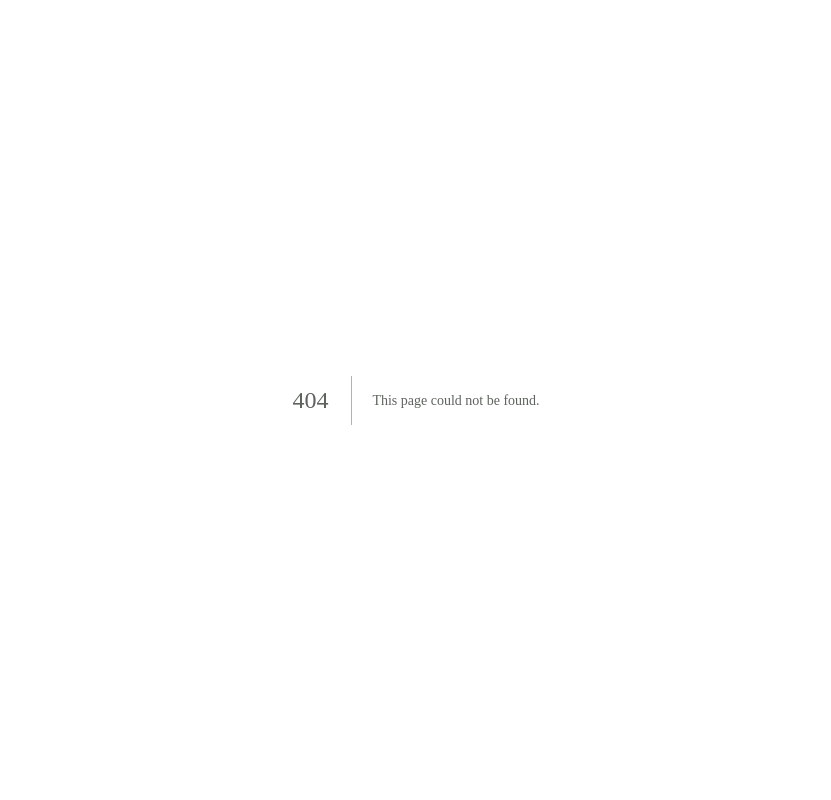
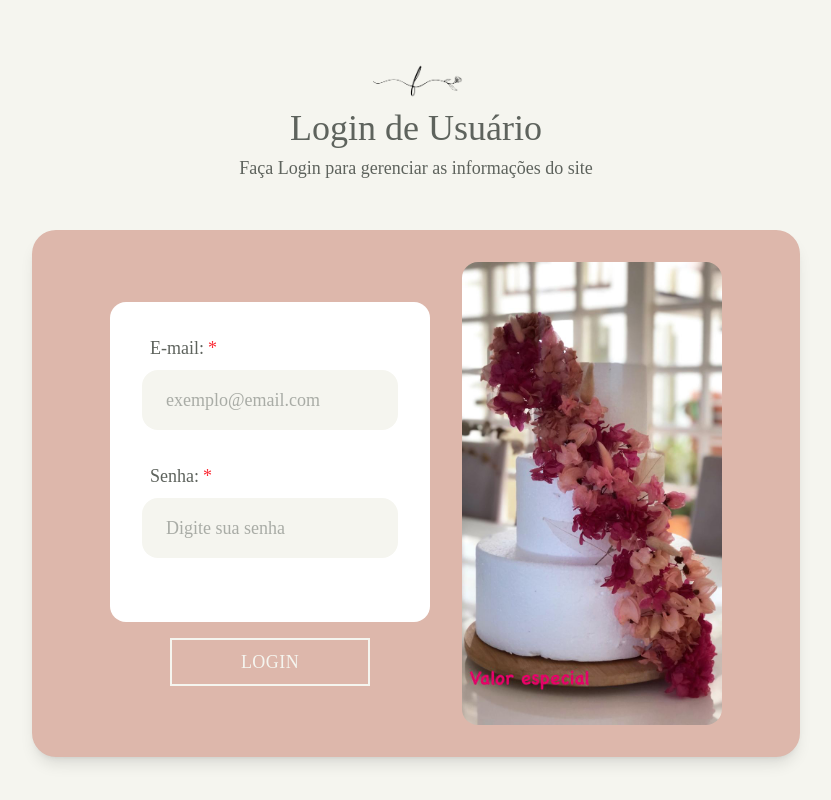
Before and after one commit to Miltchola/florir-website-front, a Next.js app: page /login in a window 1280 px wide. Before the commit this address had no page. Shown: the whole page, without its empty margins (224-1055 px from the left). Built offline with nearby package versions, Linux system fonts and the light colour scheme; a web font is replaced by a local one.

Commit message:
Feat: Add Login Page

```diff
--- a/app/globals.css
+++ b/app/globals.css
@@ -3,6 +3,7 @@
 :root {
   --background-primary: #F5F5EF;
   --background-secondary: #F8E8E3;
+  --background-terciary: #DDB7AB;
   --font-primary: #5E635D;
   --font-secondary: #F5F5EF;
 
--- /dev/null
+++ b/app/login/components/TextField.tsx
@@ -0,0 +1,35 @@
+import Image from "next/image";
+import { ReactNode } from "react";
+import { Button } from "@/app/sharedComponents/ui/Button";
+
+interface TextFieldProps {
+  title: string;
+  required?: boolean;
+  placeholder?: string;
+  type?: string;
+  value?: string;
+  onChange?: (e: React.ChangeEvent<HTMLInputElement>) => void;
+  children?: ReactNode;
+}
+
+export function TextField({ children, onChange, title, type, value, required, placeholder }: TextFieldProps) {
+  return (
+    <div className="flex flex-col w-full mb-6">
+      <label className="text-font-primary text-lg font-normal mb-2 ml-2">
+        {title}
+        {required && <span className="text-red-500 ml-1">*</span>}
+      </label>
+      <input
+        type={type || "text"}
+        value={value}
+        onChange={onChange}
+        required={required}
+        placeholder={placeholder || title}
+        className="text-font-primary font-normal text-lg rounded-2xl px-6 py-4 mb-2 outline-none border-none focus:ring-2 focus:ring-font-primary transition w-full"
+        style={{ backgroundColor: "var(--background-primary)" }}
+        autoComplete="off"
+      />
+      {children}
+    </div>
+  );
+}
--- /dev/null
+++ b/app/login/page.tsx
@@ -0,0 +1,78 @@
+"use client";
+import React, { useState } from 'react';
+import { TextField } from './components/TextField';
+import { SectionTitle } from '../sharedComponents/ui/SectionTitle';
+import { Button } from '../sharedComponents/ui/Button';
+import Image from 'next/image';
+
+export default function LoginPage() {
+    const [email, setEmail] = useState("");
+    const [senha, setSenha] = useState("");
+    const [loading, setLoading] = useState(false);
+
+    async function handleLogin(e: React.FormEvent) {
+        e.preventDefault();
+        setLoading(true);
+        try {
+            const res = await fetch("http://localhost:8000/users/login", {
+                method: "POST",
+                headers: { "Content-Type": "application/json" },
+                body: JSON.stringify({ email, password: senha })
+            });
+            if (res.ok) {
+                alert("Login realizado com sucesso!");
+            } else {
+                alert("E-mail ou senha inválidos.");
+            }
+        } catch (err) {
+            alert("Erro ao conectar ao servidor.");
+        } finally {
+            setLoading(false);
+        }
+    }
+
+    return (
+        <div className="flex flex-col items-center justify-center min-h-screen bg-background-primary">
+            <SectionTitle
+                title="Login de Usuário"
+                text="Faça Login para gerenciar as informações do site"
+            />
+            <div className="flex flex-row bg-[#DDB7AB] rounded-3xl p-8 gap-8 mt-8 shadow-lg max-w-3xl w-full justify-center items-center">
+                {/* Formulário */}
+                <form onSubmit={handleLogin} className="flex flex-col">
+                    <div className="bg-white rounded-2xl p-8 gap-4 w-[320px] min-w-[280px] max-w-[350px]">
+                        <TextField
+                            title="E-mail:"
+                            type="email"
+                            required
+                            value={email}
+                            onChange={e => setEmail(e.target.value)}
+                            placeholder="exemplo@email.com"
+                        />
+                        <TextField
+                            title="Senha:"
+                            type="password"
+                            required
+                            value={senha}
+                            onChange={e => setSenha(e.target.value)}
+                            placeholder="Digite sua senha"
+                        />
+                    </div>
+                    <div className="flex justify-center mt-4">
+                        <Button text={loading ? "Entrando..." : "Login"} buttonColor="light" />
+                    </div>
+                </form>
+                {/* Imagem */}
+                <div className="hidden md:block">
+                    <Image
+                        src="/images/Bolo Florido.jpeg"
+                        alt="Login Visual"
+                        width={260}
+                        height={260}
+                        className="rounded-2xl object-cover"
+                    />
+                </div>
+            </div>
+        </div>
+    );
+}
--- a/app/sectionPages/home/page.tsx
+++ b/app/sectionPages/home/page.tsx
@@ -1,19 +1,34 @@
 "use client";
-import { Button } from "@/app/sharedComponents/ui/Button";
 import { Line } from "@/app/sharedComponents/ui/Line";
 import { SectionDivision } from "@/app/sharedComponents/ui/SectionDivision";
-import { SectionTitle } from "@/app/sharedComponents/ui/SectionTitle";
 import { AboutSection } from "@/app/sharedComponents/layout/AboutSection";
-import { ProdutoCard } from "@/app/sharedComponents/produto/ProdutoCard";
 import { ProdutoGrid } from "@/app/sharedComponents/produto/ProdutoGrid";
+import { Button } from "@/app/sharedComponents/ui/Button";
+import { Header } from "@/app/sharedComponents/layout/Header";
 
 import { HeroSection } from "./components/HeroSection";
 import { Carousel } from "./components/Carousel";
 import { QuestionHandler } from "@/app/sharedComponents/question/QuestionHandler";
 
 export default function Home() {
+    const navLinks = [
+        { label: 'SOBRE MIM', href: '/sobre' },
+        { label: 'PRODUTOS', href: '/produtos' },
+        { label: 'ARRANJOS DESIDRATADOS', href: '/arranjos' },
+        { label: 'CONTATO', href: '/contato' },
+    ];
     return (
         <div className="flex flex-col items-center justify-center min-h-screen bg-background-primary">
+
+
+            <Header navLinks={navLinks} />
+
+            <Button
+                text="Login"
+                buttonColor="dark"
+                onClick={() => window.location.href = '/login'}
+            />
+
             <HeroSection
                 logo="/icons/Mini Logo Florir.png"
                 title="Flores lindas para qualquer ocasião"
@@ -31,10 +46,8 @@ export default function Home() {
             />
             <Line/>
 
-
-            {/* Section Title
+            {/*
             <SectionTitle
-                image="/icons/Mini Logo Florir.png"
                 title="Catálogo Florir"
                 text="Todos os arranjos são criados com flores
                     naturais desidratadas manualmente,
--- a/app/sharedComponents/layout/AboutSection.tsx
+++ b/app/sharedComponents/layout/AboutSection.tsx
@@ -31,7 +31,7 @@ export function AboutSection ({
       transition={{ duration: 0.8, ease: 'easeOut' }}
       viewport={{ once: true }}
       className="flex flex-col lg:flex-row items-center justify-center w-full px-8 py-12 gap-8 my-4"
-      style={{ backgroundColor: "#DDB7AB" }}
+      style={{ backgroundColor: "var(--background-terciary)" }}
     >
       <div className="flex flex-row gap-8 flex-1 justify-center items-center">
         <Image
--- a/app/sharedComponents/layout/Header.tsx
+++ b/app/sharedComponents/layout/Header.tsx
@@ -0,0 +1,100 @@
+import { ReactNode, useState } from 'react';
+import Image from 'next/image';
+
+interface HeaderProps {
+  navLinks: { label: string; href: string; onClick?: () => void }[];
+  backgroundColor?: string;
+  height?: string;
+  children?: ReactNode;
+}
+
+export function Header({
+  navLinks,
+  backgroundColor = "#F8E8E3",
+  height = "95px",
+  children,
+}: HeaderProps) {
+  const [menuOpen, setMenuOpen] = useState(false);
+
+  return (
+    <header
+      className="w-full flex items-center px-8"
+      style={{
+        backgroundColor,
+        height,
+        minHeight: height,
+        boxSizing: "border-box",
+      }}
+    >
+      {/* Logo centralizada em mobile, alinhada à esquerda em desktop */}
+      <div className="flex-1 flex justify-center lg:justify-start items-center">
+        <Image
+          src="/icons/Logo Florir.png"
+          alt="Logo Florir"
+          width={245}
+          height={145}
+          className="object-contain"
+          priority
+        />
+      </div>
+
+      {/* Navegação desktop centralizada entre logo e borda direita */}
+        <nav className="hidden lg:flex flex-1 justify-center items-center">
+            <ul className="flex flex-row items-center justify-between w-full gap-16">
+                {navLinks.map((link) => (
+                  <li key={link.label} className="flex-1 flex justify-center">
+                    <a
+                        href={link.href}
+                        onClick={link.onClick}
+                        className="text-lg font-light tracking-wide whitespace-nowrap"
+                        style={{ color: "#5E635D", cursor: "pointer" }}
+                    >
+                    {link.label}
+                    </a>
+                  </li>
+                ))}
+            </ul>
+        </nav>
+
+      {/* Espaço à direita para centralizar os textos entre logo e borda direita */}
+      <div className="hidden lg:flex items-center" style={{ flex: "0.65 1 0%" }}>
+        {children}
+      </div>
+
+      {/* Menu mobile */}
+      <div className="flex lg:hidden items-center">
+        <button
+          aria-label="Abrir menu"
+          onClick={() => setMenuOpen(!menuOpen)}
+          className="p-2 rounded focus:outline-none"
+        >
+          {/* Ícone de menu hambúrguer */}
+          <svg width="32" height="32" fill="#5E635D" viewBox="0 0 24 24">
+            <rect y="6" width="24" height="2" rx="1"/>
+            <rect y="11" width="24" height="2" rx="1"/>
+            <rect y="16" width="24" height="2" rx="1"/>
+          </svg>
+        </button>
+        {/* Dropdown menu */}
+        {menuOpen && (
+          <div className="absolute top-[95px] right-0 w-48 bg-[#F8E8E3] shadow-lg rounded-b z-50 flex flex-col py-4">
+            {navLinks.map((link) => (
+              <a
+                key={link.label}
+                href={link.href}
+                onClick={() => {
+                  setMenuOpen(false);
+                  link.onClick && link.onClick();
+                }}
+                className="text-lg font-light tracking-wide px-4 py-2"
+                style={{ color: "#5E635D", cursor: "pointer" }}
+              >
+                {link.label}
+              </a>
+            ))}
+          </div>
+        )}
+      </div>
+    </header>
+  );
+}
--- a/app/sharedComponents/ui/SectionTitle.tsx
+++ b/app/sharedComponents/ui/SectionTitle.tsx
@@ -1,21 +1,21 @@
 import { ReactNode } from 'react';
 import Image from 'next/image';
 
+
 interface SectionTitleProps {
-  image: string;
   title: string;
   text?: string | ReactNode;
   children?: ReactNode;
 }
 
-export function SectionTitle ({children, image, title, text}:SectionTitleProps){
+export function SectionTitle ({children, title, text}:SectionTitleProps){
     return (
         <div className='display flex flex-col items-center text-center px-12 py-4 lg:px-60 sm:px-20'>
             <Image
               className='h-12 w-auto md:w-auto md:h-12'
-              src={image}
+              src="/icons/Mini Logo Florir.png"
               alt="Logo Florir"
-              width={100} // defina width
+              width={100}
               height={100}
             />
             <div>
```
Also changed, not shown: app/privatePages/AdminPage/page.tsx (added), app/sectionPages/arranjos/page.tsx (added), app/sectionPages/contato/page.tsx (added), app/sectionPages/produtos/page.tsx (added), app/sectionPages/sobre/page.tsx (added), public/icons/Logo Florir.png (added).
